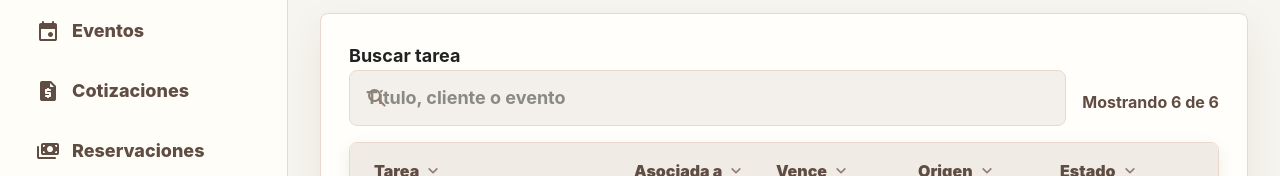
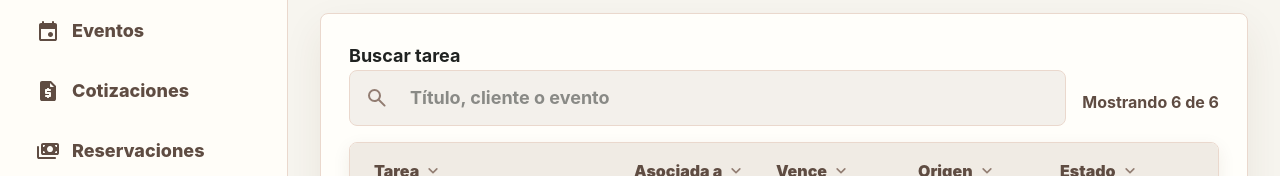
Before and after one commit to garze05/CRM, a Next.js app: page /tareas in a window 1280 px wide. Shown: the part 467-643 px from the top of the page. Built offline with nearby package versions, Linux system fonts and the light colour scheme.

Commit message:
feat: update navigation icons and enhance form control styles

```diff
--- a/app/components/crm-shell.tsx
+++ b/app/components/crm-shell.tsx
@@ -71,7 +71,7 @@ const navigationGroups = [
 			{
 				label: "Paquetes y servicios",
 				href: "/paquetes",
-				icon: "material-symbols:package-2-rounded",
+				icon: "material-symbols:package-rounded",
 				activeMatch: "/paquetes",
 			},
 			{
--- a/app/components/data-table/data-table.tsx
+++ b/app/components/data-table/data-table.tsx
@@ -206,7 +206,7 @@ export function DataTable<Row extends { id: string }>({
 								value={globalFilter}
 								onChange={event => setGlobalFilter(event.target.value)}
 								placeholder={searchPlaceholder}
-								className='form-control pl-12'
+								className='form-control form-control-with-leading-icon'
 							/>
 						</span>
 					</label>
--- a/app/components/page-header.tsx
+++ b/app/components/page-header.tsx
@@ -10,6 +10,7 @@ const moduleIcons: Record<string, string> = {
 	Eventos: "material-symbols:event-rounded",
 	Inicio: "material-symbols:dashboard-rounded",
 	Inventario: "material-symbols:inventory-2-rounded",
+	"Paquetes y servicios": "material-symbols:package-rounded",
 	Papelería: "material-symbols:restore-from-trash-rounded",
 	Reservaciones: "material-symbols:payments-rounded",
 };
--- a/app/globals.css
+++ b/app/globals.css
@@ -141,6 +141,10 @@ textarea {
 	outline: none;
 }
 
+.form-control-with-leading-icon {
+	padding-left: 3.75rem;
+}
+
 .form-control:focus {
 	border-color: var(--accent-color);
 	box-shadow: 0 0 0 4px color-mix(in srgb, var(--accent-color) 22%, transparent);
```
